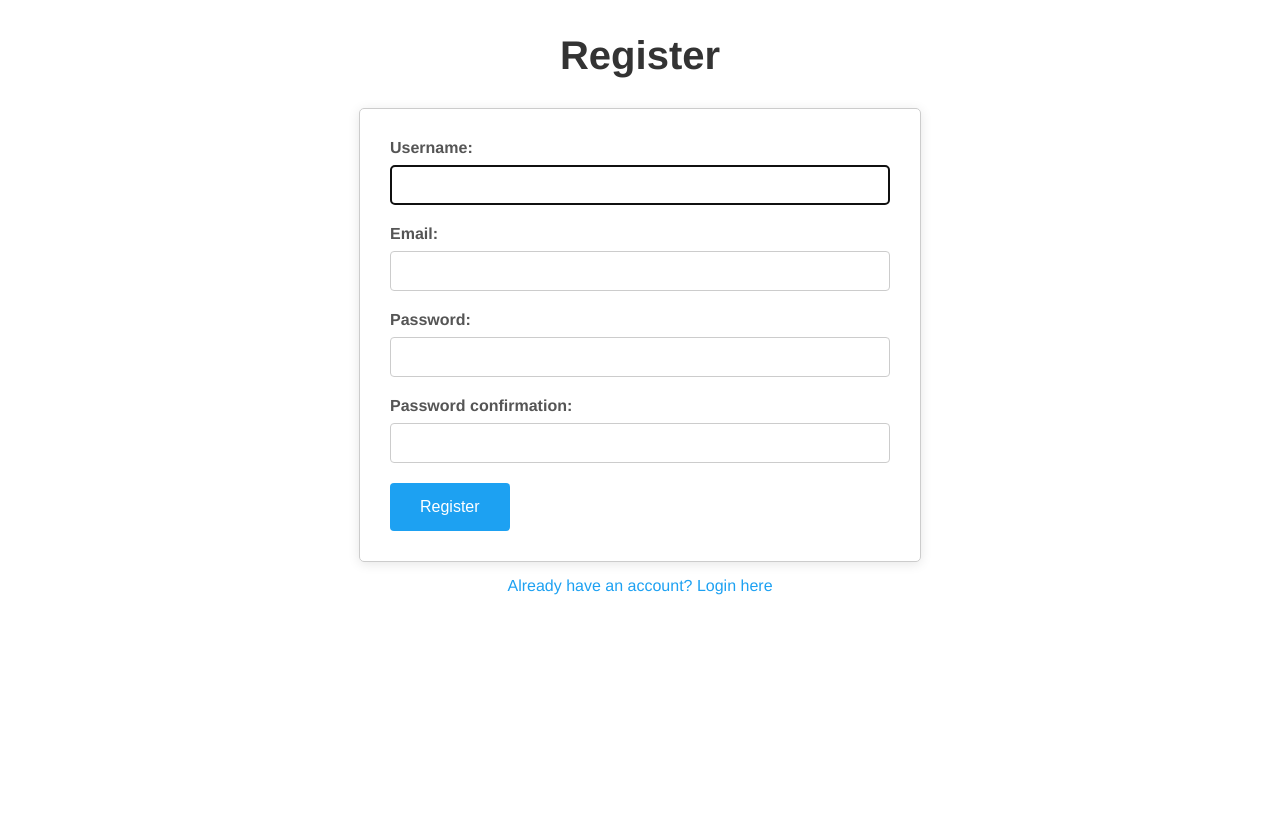
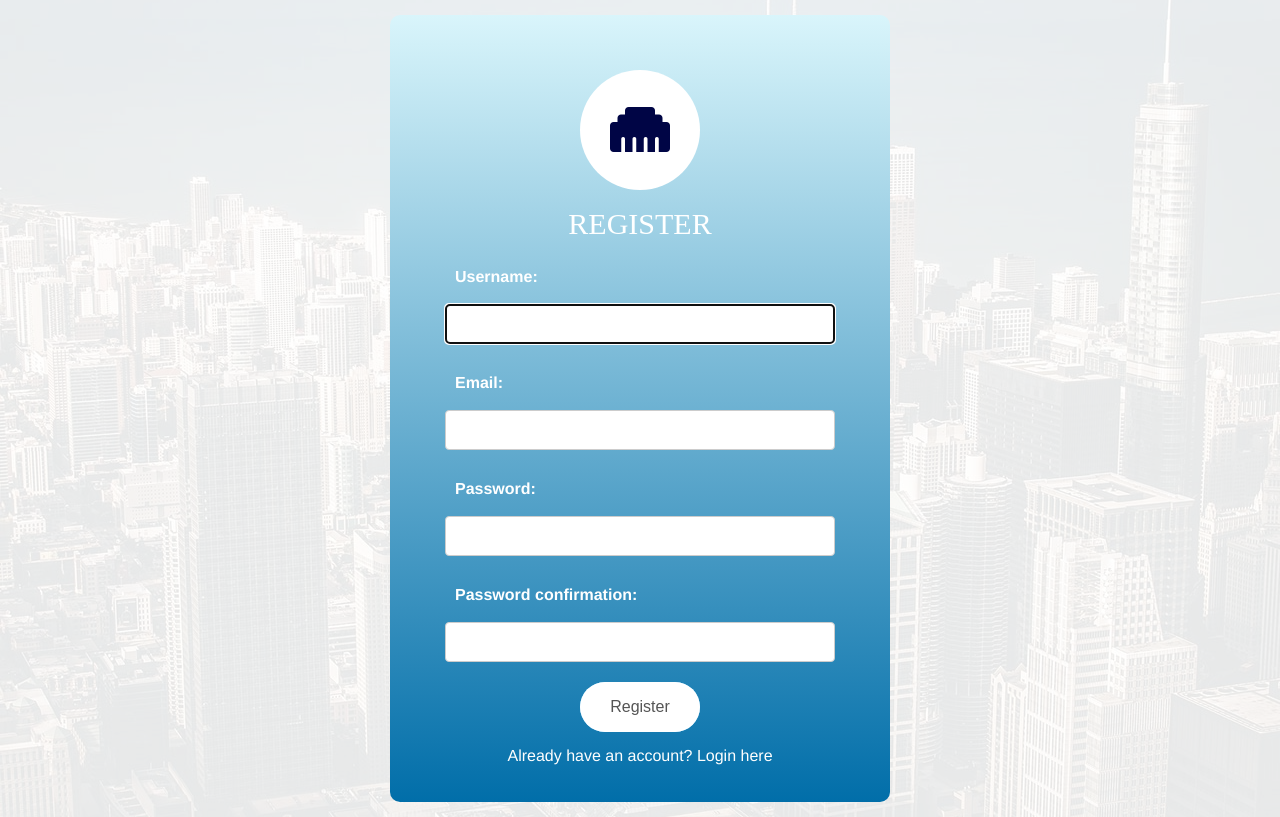
Before and after one commit to maleja2511/NeivaNet, a Django app: page /register/ in a window 1280 px wide. Before the commit the page ends 595 px from the top, so only its background shows below. Run offline with Django 4.2, Linux system fonts and the light colour scheme.

Commit message:
styles_login_register

```diff
--- a/accounts/templates/accounts/register.html
+++ b/accounts/templates/accounts/register.html
@@ -1,14 +1,31 @@
 {% extends 'base.html' %} {% block content %}
-<h2 class="register-title">Register</h2>
+<div class="limiter">
+  <div class="container-login100" style="background-image: url('/static/img/bg-01.jpg');">
+    <div class="wrap-login100">
+
       <form method="post" class="register-form">
         {% csrf_token %}
+
+        <span class="login100-form-logo">
+          <i class="fa-solid fa-ethernet icon"></i>
+        </span>
+
+        <span class="login100-form-title">
+          Register
+        </span>
+
         <div class="form-group">
           {{ form.username.label_tag }} {{ form.username }}
         </div>
-  <div class="form-group">{{ form.email.label_tag }} {{ form.email }}</div>
+
+        <div class="form-group">
+          {{ form.email.label_tag }} {{ form.email }}
+        </div>
+
         <div class="form-group">
           {{ form.password1.label_tag }} {{ form.password1 }}
         </div>
+
         <div class="form-group">
           {{ form.password2.label_tag }} {{ form.password2 }}
         </div>
@@ -17,9 +34,17 @@
         <p>Your form has errors: {{ form.errors }}</p>
         {% endif %}
 
-  <button type="submit" class="register-button">Register</button>
+        <div class="container-login100-form-btn">
+          <button type="submit" class="login100-form-btn">
+            Register
+          </button>
+        </div>
+
       </form>
       <div class="form-footer">
         <a href="{% url 'login' %}">Already have an account? Login here</a>
       </div>
+    </div>
+  </div>
+</div>
 {% endblock %}
--- a/static/css/styles.css
+++ b/static/css/styles.css
@@ -2,20 +2,11 @@ body {
     font-family: 'Helvetica', Arial, sans-serif;
 }
 
-.register-title {
-    font-size: 2.5em;
-    text-align: center;
-    color: #333;
-    margin-bottom: 30px;
-}
 
-.register-form {
-    max-width: 500px;
-    margin: 0 auto;
-    padding: 30px;
-    border: 1px solid #ccc;
-    border-radius: 5px;
-    box-shadow: 0 2px 12px rgba(0,0,0,0.1);
+* {
+	margin: 0px;
+	padding: 0px;
+	box-sizing: border-box;
 }
 
 .form-group {
@@ -25,9 +16,10 @@ body {
 }
 
 .form-group label {
+    padding: 10px;
     font-weight: bold;
     margin-bottom: 8px;
-    color: #555;
+    color: #fff;
 }
 
 .form-group input {
@@ -35,22 +27,21 @@ body {
     border: 1px solid #ccc;
     border-radius: 4px;
     font-size: 16px;
+    width: 100%;
 }
 
-.register-button {
-    background-color: #1da1f2;
-    color: white;
-    padding: 15px 30px;
-    border: none;
-    border-radius: 4px;
-    font-size: 16px;
-    cursor: pointer;
-    transition: background-color 0.2s ease;
+
+
+button {
+	outline: none !important;
+	border: none;
+	background: transparent;
 }
 
-.register-button:hover {
-    background-color: #168de2;
+button:hover {
+	cursor: pointer;
 }
+
 
 .form-footer {
     text-align: center;
@@ -58,14 +49,12 @@ body {
 }
 
 .form-footer a {
-    color: #1da1f2;
+    color: #fefefe;
     text-decoration: none;
     transition: color 0.2s ease;
 }
 
-.form-footer a:hover {
-    color: #168de2;
-}
+
 
 .errorlist {
     color: red;
@@ -98,3 +87,177 @@ body {
     margin-bottom: 15px;
     font-size: 18px;
 }
+/*----------------------------------[ icon ]*/
+
+.icon {
+    color:#000545
+}
+
+
+/*----------------------------------[ login ]*/
+
+.limiter {
+  width: 100%;
+  margin: 0 auto;
+}
+
+
+
+.container-login100 {
+  width: 100%;
+  min-height: 100vh;
+  display: -webkit-box;
+  display: -webkit-flex;
+  display: -moz-box;
+  display: -ms-flexbox;
+  display: flex;
+  flex-wrap: wrap;
+  justify-content: center;
+  align-items: center;
+  padding: 15px;
+
+  background-repeat: no-repeat;
+  background-position: center;
+  background-size: cover;
+  position: relative;
+  z-index: 1;
+}
+
+.container-login100::before {
+  content: "";
+  display: block;
+  position: absolute;
+  z-index: -1;
+  width: 100%;
+  height: 100%;
+  top: 0;
+  left: 0;
+  background-color: rgba(255,255,255,0.9);
+}
+
+.wrap-login100 {
+  width: 500px;
+  border-radius: 10px;
+  overflow: hidden;
+  padding: 55px 55px 37px 55px;
+  background: #9152f8;
+  background: -webkit-linear-gradient(top, #d9f5fb, #016ea9);
+  background: -o-linear-gradient(top,#caf0f8, #0077b6);
+  background: -moz-linear-gradient(top,#caf0f8, #0077b6);
+  background: linear-gradient(top, #caf0f8, #0077b6);
+}
+
+
+/*------------------------------------------------------------------
+[ Form ]*/
+
+.login100-form {
+  width: 100%;
+}
+
+.login100-form-logo {
+  font-size: 60px;
+  color: #333333;
+
+  display: -webkit-box;
+  display: -webkit-flex;
+  display: -moz-box;
+  display: -ms-flexbox;
+  display: flex;
+  justify-content: center;
+  align-items: center;
+  width: 120px;
+  height: 120px;
+  border-radius: 50%;
+  background-color: #fff;
+  margin: 0 auto;
+}
+
+.login100-form-title {
+  font-family: Poppins-Medium;
+  font-size: 30px;
+  color: #fff;
+  line-height: 1.2;
+  text-align: center;
+  text-transform: uppercase;
+  padding: 1rem;
+  display: block;
+}
+
+
+
+/*------------------------------------------------------------------
+[ Button ]*/
+.container-login100-form-btn {
+    width: 100%;
+    display: -webkit-box;
+    display: -webkit-flex;
+    display: -moz-box;
+    display: -ms-flexbox;
+    display: flex;
+    flex-wrap: wrap;
+    border: none;
+    justify-content: center;
+  }
+
+  .login100-form-btn {
+    font-size: 16px;
+    color: #555555;
+    line-height: 1.2;
+    display: -webkit-box;
+    display: -webkit-flex;
+    display: -moz-box;
+    display: -ms-flexbox;
+    display: flex;
+    justify-content: center;
+    align-items: center;
+    padding: 0 20px;
+    min-width: 120px;
+    height: 50px;
+    border-radius: 25px;
+    position: relative;
+    z-index: 1;
+    background: #a2deff;
+
+  }
+
+
+.login100-form-btn::before {
+    content: "";
+    display: block;
+    position: absolute;
+    z-index: -1;
+    width: 100%;
+    height: 100%;
+    border-radius: 25px;
+    background-color: #fff;
+    top: 0;
+    left: 0;
+    opacity: 1;
+
+    -webkit-transition: all 0.4s;
+    -o-transition: all 0.4s;
+    -moz-transition: all 0.4s;
+    transition: all 0.4s;
+  }
+
+
+
+  .login100-form-btn:hover {
+    color: #fff;
+  }
+
+  .login100-form-btn:hover:before {
+    opacity: 0;
+  }
+
+
+
+/*------------------------------------------------------------------
+[ Responsive ]*/
+
+@media (max-width: 576px) {
+    .wrap-login100 {
+      padding: 55px 15px 37px 15px;
+    }
+  }
--- a/templates/base.html
+++ b/templates/base.html
@@ -6,6 +6,7 @@
     <meta charset="UTF-8">
     <title>{% block title %}NeivaNet{% endblock %}</title>
     <link rel="stylesheet" href="{% static 'css/styles.css'%}">
+    <link rel="stylesheet" href="https://cdnjs.cloudflare.com/ajax/libs/font-awesome/6.4.2/css/all.min.css">
 </head>
 <body>
 
```
Also changed, not shown: accounts/templates/accounts/login.html (+26 -3 lines), db.sqlite3, static/img/bg-01.jpg (added). Lines whose indentation alone changed are shown as unchanged.
